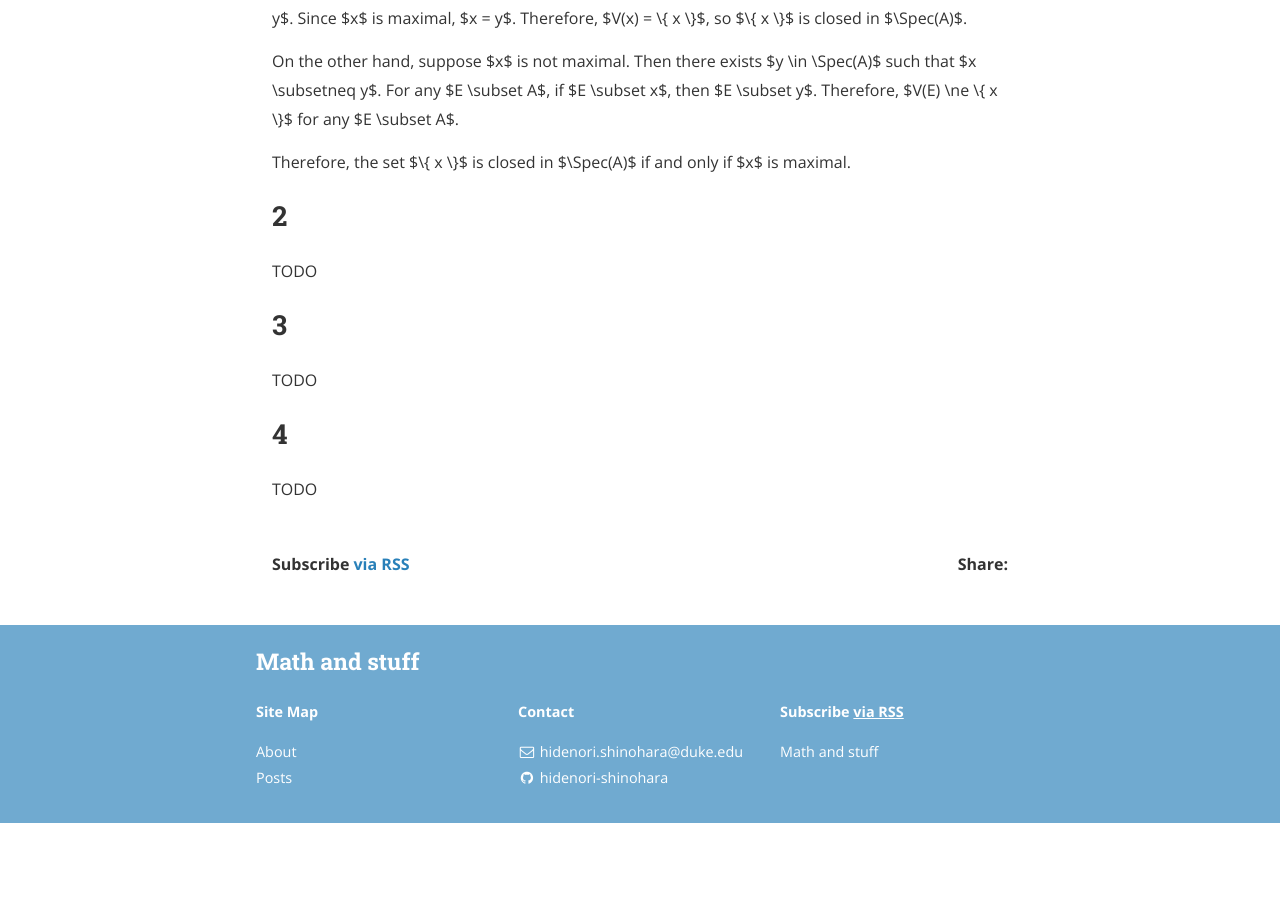
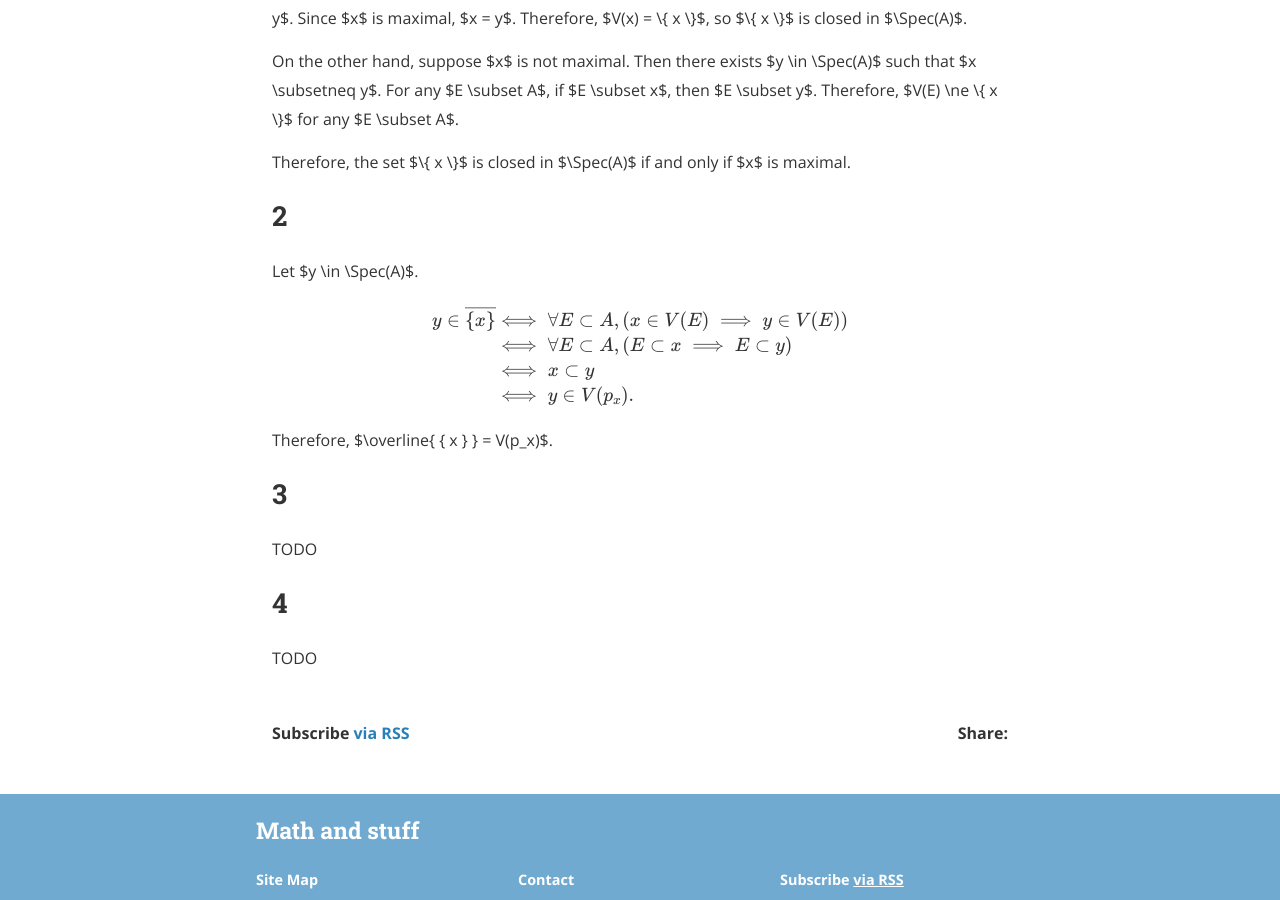
Before and after one commit to hidenori-shinohara/hidenori-shinohara.github.io, a Jekyll site: the page built from _posts/atiyah/chapter1/2019-12-12-spec-ex-1-18.md, in a window 1280 px wide and 900 px high, scrolled down 756 px. Built offline with Jekyll 4.4.1, drawn with Linux system fonts in a browser that asks for light colours; nearby versions of some CDN libraries; formulas are drawn with MathJax 3; before the commit the page ends 1579 px from its top, so only the background shows below that.

Commit message:
Finish a second part of ex 1-18 [atiyah]

```diff
--- a/_posts/atiyah/chapter1/2019-12-12-spec-ex-1-18.md
+++ b/_posts/atiyah/chapter1/2019-12-12-spec-ex-1-18.md
@@ -28,7 +28,21 @@ Therefore, $V(E) \ne \\{ x \\}$ for any $E \subset A$.
 
 Therefore, the set $\\{ x \\}$ is closed in $\Spec(A)$ if and only if $x$ is maximal.
 ## 2
-TODO
+
+Let $y \in \Spec(A)$.
+
+$$
+\begin{align*}
+  y \in \overline{ \{ x \} }
+    &\iff \forall E \subset A, (x \in V(E) \implies y \in V(E)) \\
+    &\iff \forall E \subset A, (E \subset x \implies E \subset y) \\
+    &\iff x \subset y \\
+    &\iff y \in V(p_x).
+\end{align*}
+$$
+
+Therefore, $\overline{ \{ x \} } = V(p_x)$.
+
 ## 3
 TODO
 ## 4
```
